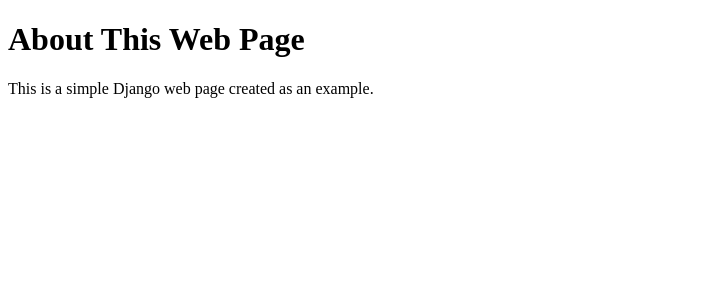
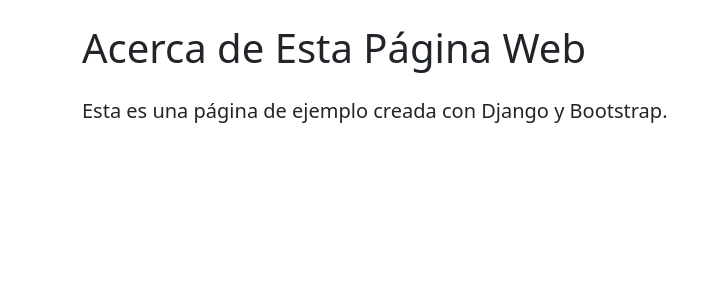
Before and after one commit to OmarAcuna0205/django-WEB, a Django app: page /index/about/ in a window 1280 px wide. Shown: the top 300 px of the page, without its empty margins (0-721 px from the left). Run offline with Django 5.2, Linux system fonts and the light colour scheme.

Commit message:
added bootstrap to about

```diff
--- a/djanguito/mi_primera_pagina/templates/mi_primera_pagina/about.html
+++ b/djanguito/mi_primera_pagina/templates/mi_primera_pagina/about.html
@@ -1,12 +1,6 @@
-<!DOCTYPE html>
-<html lang="en">
-<head>
-	<meta charset="UTF-8">
-	<meta name="viewport" content="width=device-width, initial-scale=1.0">
-	<title>About</title>
-</head>
-<body>
-	<h1>About This Web Page</h1>
-	<p>This is a simple Django web page created as an example.</p>
-</body>
-</html>
+{% extends 'mi_primera_pagina/html/base.html' %}
+
+{% block content %}
+	<h1 class="mb-4">Acerca de Esta Página Web</h1>
+	<p class="lead">Esta es una página de ejemplo creada con Django y Bootstrap.</p>
+{% endblock %}
```
